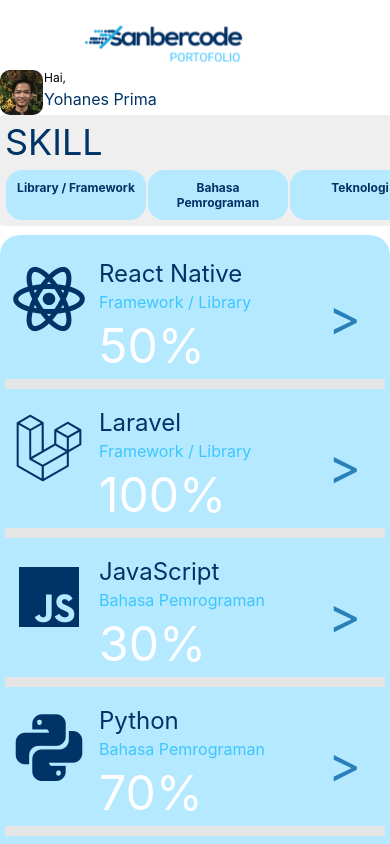
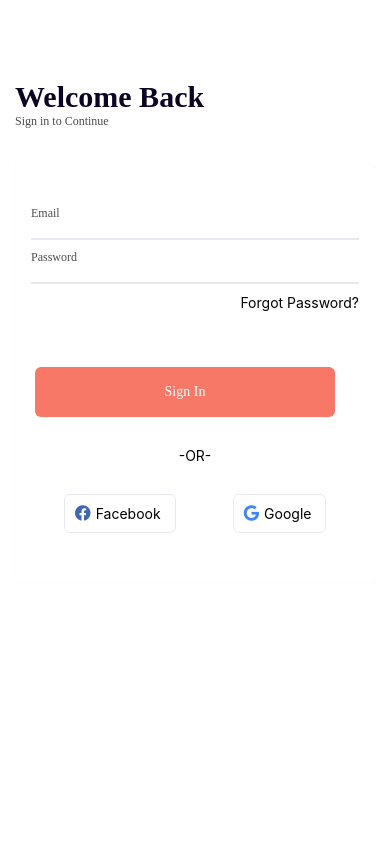
Before and after one commit to jooprima/IMRN0920, a React Native app in the folder SanberApp/: screen /Register in a window 390 px wide. Built offline with nearby package versions, Linux system fonts and the light colour scheme.

Commit message:
add Quiz3

```diff
--- a/SanberApp/App.js
+++ b/SanberApp/App.js
@@ -7,13 +7,20 @@
 import AboutScreen from './Tugas/Tugas13/AboutScreen';
 import ToDoApps from './Tugas/Tugas14/App';
 import SkillScreen from './Tugas/Tugas14/SkillScreen';
+import Quiz3 from './Tugas/Quiz3/Splash';
+import Register from './Tugas/Quiz3/Register';
+import Login from './Tugas/Quiz3/Login';
 
 export default function App() {
   return (
     // <LoginScreen />
     // <AboutScreen />
     // <ToDoApps />
-    <SkillScreen />
+    // <SkillScreen />
+    // <Quiz3 />
+    // <Register/>
+    <Login/>
+
   );
 }
 
--- /dev/null
+++ b/SanberApp/Tugas/Quiz3/Login.js
@@ -0,0 +1,128 @@
+import React from 'react';
+import {StyleSheet, Text, View, Image, TextInput, ScrollView, TouchableOpacity} from 'react-native';
+
+import Icon from 'react-native-vector-icons/MaterialCommunityIcons';
+import FontAwesome5 from 'react-native-vector-icons/FontAwesome5'
+
+const LoginScreen = ({navigation}) => {
+  return (
+    <ScrollView>
+    <View style={styles.container}>
+      <View style={{marginBottom: 37}}>
+        <Text style={styles.welcome}>Welcome Back</Text>
+        <Text style={styles.SignInText}>Sign in to Continue</Text>
+      </View>
+
+      <View style={styles.kotak}>
+        <View style={{marginHorizontal: 16}}>
+          <Text style={styles.text}>Email</Text>
+          <TextInput style={styles.inputText} />
+          <View style={styles.line} />
+        </View>
+        <View style={{marginHorizontal: 16}}>
+          <Text style={styles.text}>Password</Text>
+          <TextInput secureTextEntry={true} style={styles.inputText} />
+          <View style={styles.line} />
+          <TouchableOpacity style={{marginTop: 10, marginBottom: 20}}>
+            <Text style={{textAlign: 'right'}}>Forgot Password?</Text>
+          </TouchableOpacity>
+        </View>
+        <View style={{margin: 20}}>
+            <TouchableOpacity style={styles.SignInBt}>
+              <Text style={styles.masukText} onPress={() => navigation.push('Home')}>Sign In</Text>
+            </TouchableOpacity>
+          <View style={{alignItems: 'center', marginVertical: 30}}>
+            <Text>-OR-</Text>
+          </View>
+          <View
+            style={styles.anotherSignIn}>
+            <TouchableOpacity style={styles.socmed}>
+              <FontAwesome5 name="facebook" size={16} color='#4267B2' />
+              <Text style={{marginLeft: 5}}>Facebook </Text>
+            </TouchableOpacity>
+            <TouchableOpacity style={styles.socmed}>
+              <FontAwesome5 name="google" size={16} color='#4285F4'/>
+              <Text style={{marginLeft: 5}}>Google </Text>
+            </TouchableOpacity>
+          </View>
+        </View>
+      </View>
+    </View>
+  </ScrollView>
+  );
+};
+
+export default LoginScreen;
+
+const styles = StyleSheet.create({
+  container: {
+    flex: 1,
+    justifyContent: 'center',
+    paddingHorizontal:15,
+    paddingVertical:20,
+    marginTop:60
+  },
+  welcome: {
+    fontFamily: 'Montserrat',
+    fontWeight: 'bold',
+    fontSize: 30,
+    color: '#0C0423',
+  },
+  SignInText: {
+    fontFamily: 'Montserrat',
+    fontSize: 12,
+    color: '#4D4D4D',
+  },
+  kotak: {
+    flex: 1,
+    borderRadius: 3,
+    shadowColor: '#000',
+    paddingVertical: 30,
+    shadowOpacity: 0.1,
+    shadowRadius: 1,
+    elevation: 1,
+  },
+  text: {
+    marginTop: 10,
+    fontFamily: 'Montserrat',
+    fontSize: 12,
+    color: '#4D4D4D',
+  },
+  inputText: {
+    fontFamily: 'Montserrat',
+    fontSize: 15,
+    color: '#4C475A',
+  },
+  line: {
+    height: 2,
+    backgroundColor: '#E6EAEE',
+  },
+  SignInBt:{
+    backgroundColor: '#F77866',
+    height: 50,
+    width: 300,
+    borderRadius: 6,
+    alignItems: 'center',
+    justifyContent: 'center',
+    marginTop: 16,
+  },
+  masukText:{
+    textAlign: 'center',
+    fontFamily: 'Montserrat',
+    fontSize: 14,
+    color:'#FFFFFF'
+  },
+  anotherSignIn:{
+    flexDirection: 'row',
+    alignItems: 'center',
+    justifyContent: 'space-around',
+  },
+  socmed: {
+    padding: 10,
+    borderRadius: 6,
+    borderWidth: 1,
+    borderColor: '#E6EAEE',
+    flexDirection: 'row',
+  },
+  iconfb:{color:'#4267B2'}
+});
--- /dev/null
+++ b/SanberApp/Tugas/Quiz3/Register.js
@@ -0,0 +1,136 @@
+import React from 'react';
+import { Platform, StyleSheet, Text, View,Button, TextInput, TouchableOpacity, KeyboardAvoidingView, ScrollView, Image } from 'react-native';
+
+const Register = ({navigation}) => {
+    return (
+        <KeyboardAvoidingView
+        behavior = {Platform.OS == 'ios' ? "padding": 'height'}
+        style={styles.container}>
+
+        <ScrollView>
+              <View style={styles.container}>
+                <View style={{marginBottom: 37}}>
+                  <Text style={styles.welcome}>Welcome</Text>
+                  <Text style={styles.signupText}>Sign up to Continue</Text>
+                </View>
+
+                <View style={styles.box}>
+                  <View style={{marginHorizontal: 16}}>
+                    <Text style={styles.text}>Name</Text>
+                    <TextInput style={styles.inputText} />
+                    <View style={styles.line} />
+                  </View>
+                  <View style={{marginHorizontal: 16}}>
+                    <Text style={styles.text}>Email</Text>
+                    <TextInput style={styles.inputText} />
+                    <View style={styles.line} />
+                  </View>
+                  <View style={{marginHorizontal: 16}}>
+                    <Text style={styles.text}>Phone number</Text>
+                    <TextInput style={styles.inputText} />
+                    <View style={styles.line} />
+                  </View>
+                  <View style={{marginHorizontal: 16}}>
+                    <Text style={styles.text}>Password</Text>
+                    <TextInput secureTextEntry={true} style={styles.inputText} />
+                    <View style={styles.line} />
+                  </View>
+                  <View style={{margin: 20}}>
+                    <TouchableOpacity style={styles.SignUpBt}>
+                      <Text style={styles.DaftarText} onPress={() => navigation.push('Login')}>Sign Up</Text>
+                    </TouchableOpacity>
+                    <Text style={styles.question}> Already have an account?
+                      <TouchableOpacity onPress={() => navigation.push('Login')}>
+                        <Text style={styles.SigninBt}> {' '} Sign in</Text>
+                      </TouchableOpacity>
+                    </Text>
+                  </View>
+                </View>
+              </View>
+            </ScrollView>
+        </KeyboardAvoidingView>
+    );
+}
+export default Register;
+
+
+const styles = StyleSheet.create({
+  container: {
+    flex: 1,
+    justifyContent: "center",
+    paddingHorizontal: 5,
+    paddingVertical: 20,
+    marginTop: 45,
+  },
+  welcome: {
+    fontFamily: "Montserrat",
+    fontWeight: "bold",
+    fontSize: 30,
+    color: "#0C0423",
+    textShadowColor: "rgba(0, 0, 0, 0.75)",
+    textShadowOffset: { width: 5, height: 5 },
+    textShadowRadius: 10,
+  },
+  signupText: {
+    fontFamily: "Montserrat",
+    fontSize: 12,
+    color: "#4D4D4D",
+  },
+  box: {
+    flex: 1,
+    paddingTop: 10,
+    borderRadius:2,
+    shadowColor: "#000",
+    shadowOffset: {
+      width: 0,
+      height: 1,
+    },
+    shadowOpacity: 0.2,
+    shadowRadius: 1.41,
+
+    elevation: 2,
+  },
+  text: {
+    marginTop: 10,
+    fontFamily: "Montserrat",
+    fontSize: 12,
+    color: "#4D4D4D",
+  },
+  inputText: {
+    fontFamily: "Montserrat",
+    fontSize: 15,
+    color: "#4C475A",
+  },
+  line: {
+    height: 2,
+    backgroundColor: "#E6EAEE",
+  },
+  SignUpBt: {
+    backgroundColor: "#F77866",
+    height: 50,
+    width: 300,
+    borderRadius: 6,
+    alignItems: "center",
+    justifyContent: "center",
+    marginTop: 16,
+  },
+  DaftarText: {
+    textAlign: "center",
+    fontFamily: "Montserrat",
+    fontSize: 14,
+    color: "#FFFFFF",
+  },
+  question: {
+    textAlign: "center",
+    fontFamily: "Montserrat",
+    fontSize: 12,
+    marginTop: 10,
+  },
+  SigninBt: {
+    fontFamily: "Montserrat",
+    fontSize: 12,
+    fontWeight: "500",
+    marginTop: 10,
+    color: "#F77866",
+  },
+});
--- /dev/null
+++ b/SanberApp/Tugas/Quiz3/Splash.js
@@ -0,0 +1,41 @@
+import React, {useEffect} from 'react';
+import {StyleSheet, View, Image} from 'react-native';
+
+const Splash = ({navigation}) => {
+
+//   useEffect(() => {
+//     setTimeout(() => {
+//       navigation.push('Register');
+//     }, 2000);
+//   },[]);
+  return (
+    <View style={styles.container}>
+      <View style={styles.circle} />
+      <Image source={require('./Images/logo.png')} style={styles.logo} />
+    </View>
+  );
+};
+
+export default Splash;
+
+const styles = StyleSheet.create({
+  container: {
+    flex: 1,
+    justifyContent: 'center',
+    alignItems: 'center',
+    paddingLeft: 5,
+    paddingRight: 5
+  },
+  circle: {
+    height: 300,
+    width: 300,
+    backgroundColor: '#211F65',
+    opacity: 0.1,
+    borderRadius: 150,
+  },
+  logo: {
+    position: 'absolute',
+    width: 223,
+    height: 133
+  },
+});
```
Also changed, not shown: SanberApp/Tugas/Quiz3/index.js (added, +27 -0 lines), SanberApp/Tugas/Quiz3/Images/logo.png (added), SanberApp/Tugas/Tugas15/index.js (line endings or trailing spaces).
